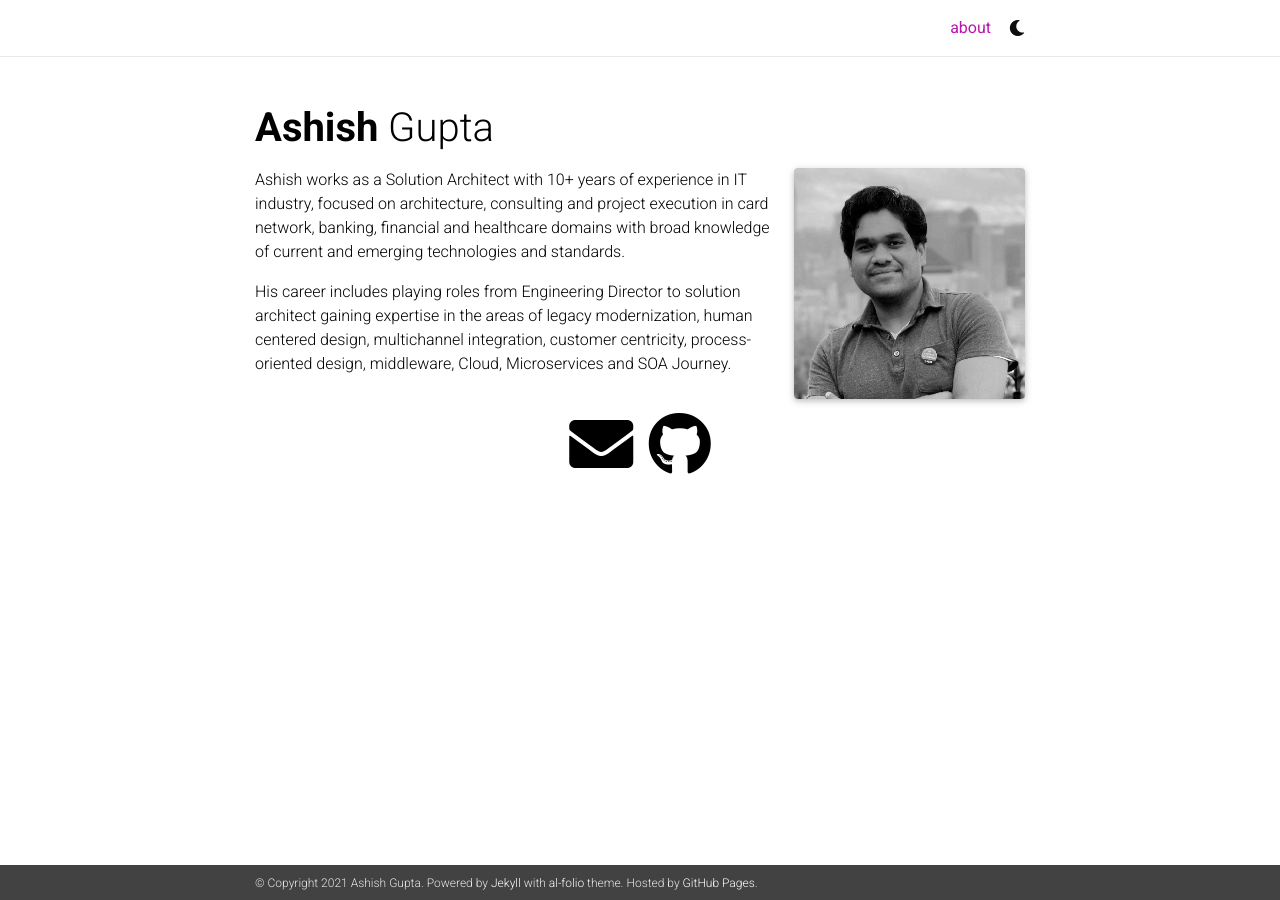
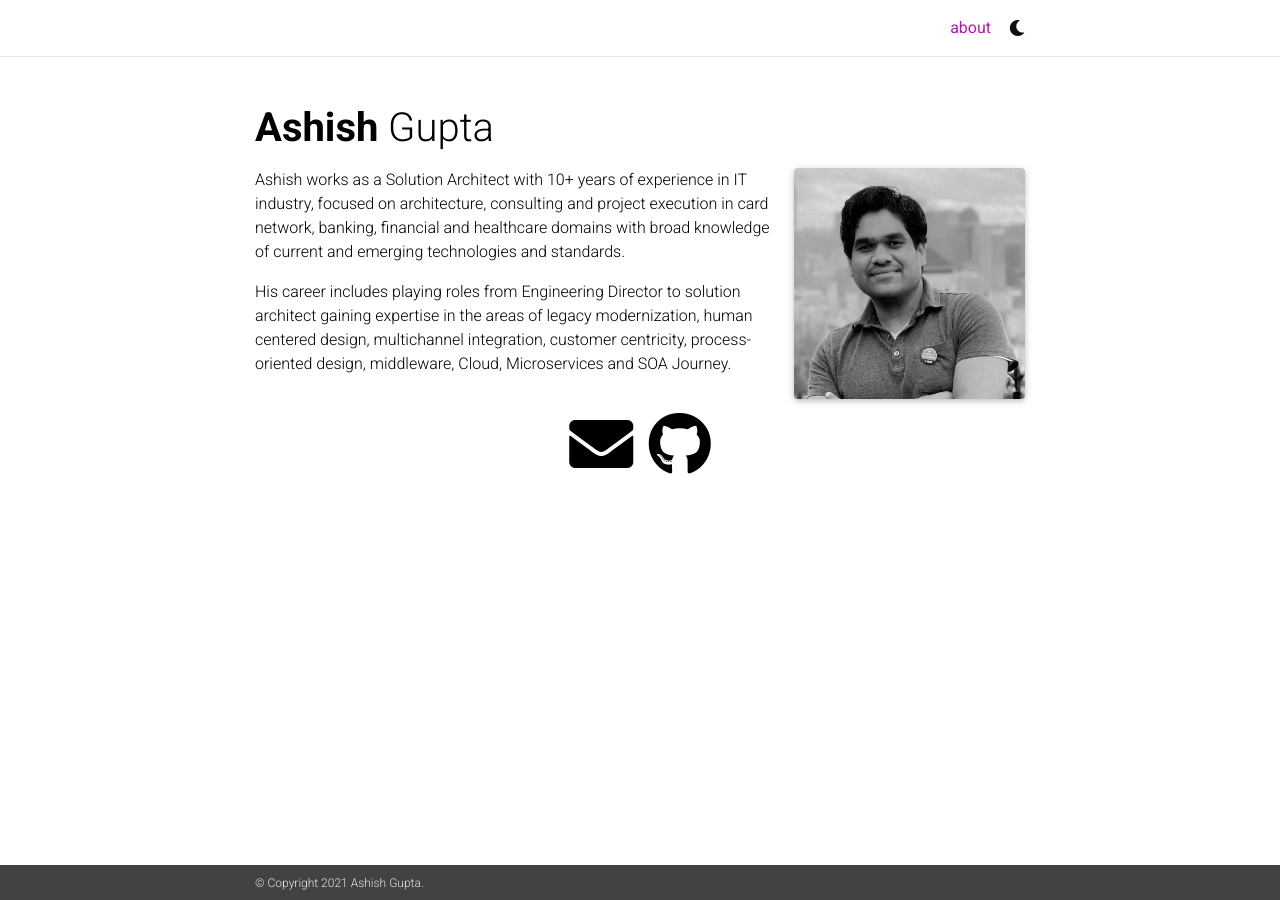
Before and after one commit to ashgupta1489/ashgupta1489.github.io, a Jekyll site: the page built from _pages/about.md, in a window 1280 px wide. Built offline with Jekyll 4.4.1, drawn with Linux system fonts in a browser that asks for light colours; nearby versions of some CDN libraries; comment, search, counter and statistics services are not loaded; a style sheet for code colours, icons or effects is not loaded.

Commit message:
Fixed certain other stuff

```diff
--- a/_config.yml
+++ b/_config.yml
@@ -7,12 +7,8 @@ first_name: Ashish
 middle_name:
 last_name: Gupta
 email: ashgupta1489@gmail.com
-description: > # the ">" symbol means to ignore newlines until "footer_text:"
-  A simple, whitespace theme for academics. Based on [*folio](https://github.com/bogoli/-folio) design.
-footer_text: >
-  Powered by <a href="http://jekyllrb.com/" target="_blank">Jekyll</a> with <a href="https://github.com/alshedivat/al-folio">al-folio</a> theme.
-  Hosted by <a href="https://pages.github.com/" target="_blank">GitHub Pages</a>.
-
+description:
+footer_text:
 
 icon: 🔥 # the emoji used as the favicon
 url:
@@ -147,9 +143,6 @@ scholar:
   source: /_bibliography/
   bibliography: papers.bib
   bibliography_template: bib
-  # Note: if you have latex math in your bibtex, the latex filter
-  # preprocessing may conflict with MathJAX if the latter is enabled.
-  # See https://github.com/alshedivat/al-folio/issues/357.
   bibtex_filters: [latex, smallcaps, superscript]
 
   replace_strings: true
```
Also changed, not shown: .github/FUNDING.yml, .github/ISSUE_TEMPLATE/bug_report.md.
